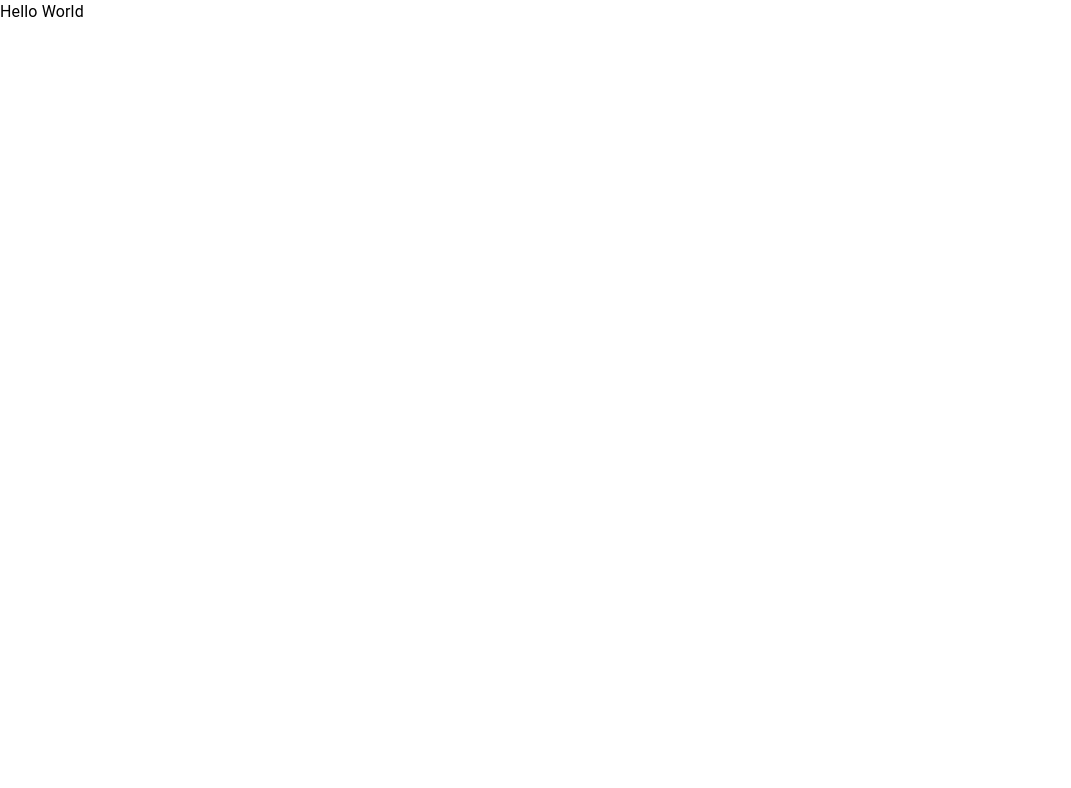
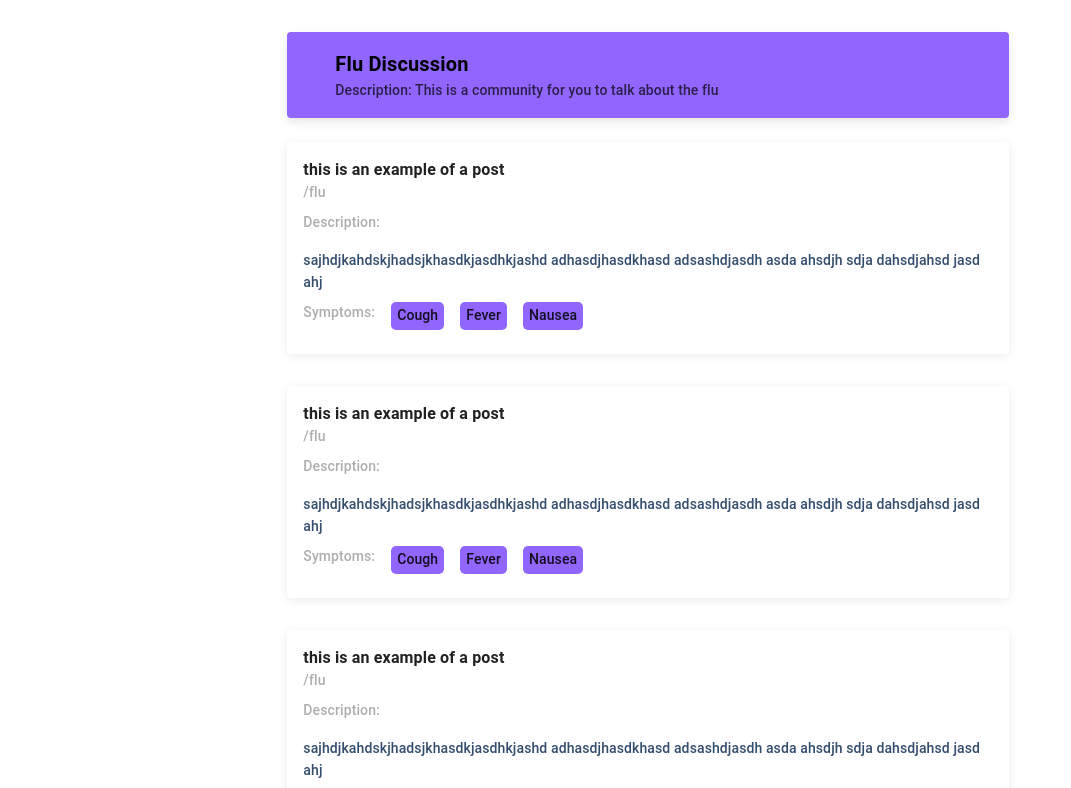
Before and after one commit to yuchenliu15/meddit, a React (Create React App) app in the folder frontend/: page / in a window 1280 px wide. Shown: the top 788 px of the page, without its empty margins (0-1071 px from the left). Built offline with nearby package versions, Linux system fonts and the light colour scheme.

Commit message:
community & community item

```diff
--- a/frontend/src/App.js
+++ b/frontend/src/App.js
@@ -1,17 +1,20 @@
 import React, {useEffect, useState} from 'react';
-import {ThemeProvider, createMuiTheme, responsiveFontSizes, Typography} from '@material-ui/core';
+import {ThemeProvider, createMuiTheme, responsiveFontSizes, makeStyles, Typography, Grid} from '@material-ui/core';
 import './App.css';
+import CommunityItem from './components/CommunityItem';
+import Community from './pages/Community';
 
-let theme = createMuiTheme({
+const useStyles = makeStyles((theme) => ({
 
-});
+}));
 
 
-theme = responsiveFontSizes(theme);
 
 const App = (props) => {
+  const classes = useStyles();
   return (
-    <Typography>Hello World</Typography>
+    <Community></Community>
+
   )
 }
 export default App;
--- a/frontend/src/components/CommunityItem.jsx
+++ b/frontend/src/components/CommunityItem.jsx
@@ -1,14 +1,57 @@
 import React from 'react';
-import {Typography, Grid, Box, makeStyles, theme} from '@material-ui/core'
+import {Box, Card, Typography, Grid, CardContent, makeStyles} from '@material-ui/core';
 
 const useStyles = makeStyles((theme) => ({
-
+    postCard: {
+        boxShadow: '0px 2px 10px rgba(0, 0, 0, 0.08)',
+        width: '100%',
+        marginBottom: '0.5em',
+    },
+    heading: {
+        color: '#334D6E',
+    },
+    cardLabel: {
+        color: '#AEAEAE',
+    },
+    content: {
+        color: '#334D6E',
+    },
+    symptoms: {
+        background: '#9066FF',
+        padding: '3px 6px 3px 6px',
+        borderRadius: '5px',
+    }
 }));
 
 const CommunityItem = (props) => {
     const classes = useStyles();
     return (
-        <Typography>This is a Community Item</Typography>
+        <Card className = {classes.postCard}>
+            <CardContent>
+                <Grid container direction = "row" justify = 'space-between'>
+                    <Grid item>
+                        <Grid container direction = 'row' spacing = {2}>
+                            <Grid item><Typography className = {classes.postTitle}><Box fontWeight = 'bold'>{props.title}</Box></Typography></Grid>
+                        </Grid>
+                    </Grid>
+                </Grid>
+                <Grid container direction = "row" spacing = {2}>
+                    <Grid item><Typography variant = 'subtitle2' className = {classes.cardLabel}>{props.community}</Typography></Grid>
+                </Grid>
+                <Grid container direction = "row" spacing = {2}>
+                    <Grid item><Typography variant = 'subtitle2' className = {classes.cardLabel}>Description: </Typography> </Grid>
+                    <Grid item><Typography variant = 'subtitle2' className = {classes.content}>{props.content}</Typography></Grid>
+                </Grid>
+                <Grid container direction = "row" spacing = {2}>
+                    <Grid item><Typography variant = 'subtitle2'className = {classes.cardLabel}>Symptoms: </Typography> </Grid>
+                    <Grid item><Typography variant = 'subtitle2' className = {classes.symptoms}>Cough</Typography></Grid>
+                    <Grid item><Typography variant = 'subtitle2' className = {classes.symptoms}>Fever</Typography></Grid>
+                    <Grid item><Typography variant = 'subtitle2' className = {classes.symptoms}>Nausea</Typography></Grid>
+                </Grid>
+
+            </CardContent>
+        </Card>
+
     )
 }
 
--- a/frontend/src/pages/Community.jsx
+++ b/frontend/src/pages/Community.jsx
@@ -2,14 +2,48 @@ import React, {useState, useEffect} from 'react';
 import CommunityItem from '../components/CommunityItem';
 import {Grid, Typography, makeStyles, Box} from '@material-ui/core';
 
-const useStyles = makeStyles((theme) => {
+const useStyles = makeStyles((theme) => ({
+    container: {
+      height: '230vh',
+      maxWidth: '100vw',
+      padding: '2rem 2rem 2rem 2rem',
+      [theme.breakpoints.down('lg')]: {
+        padding: '1rem 1rem 1rem 1rem'
+      },
+    },
+    greetingsContainer: {
+      boxShadow: '0px 4px 10px rgba(0, 0, 0, 0.1)',
+      background: '#9066FF',
+      padding: '1rem 3rem',
+      borderRadius: '4px',
+    }
 
-})
+  }));
 
 const Community = (props) => {
     const classes = useStyles();
     return (
-        <Typography>This is a community</Typography>
+        <div className = {classes.container}>
+            <Grid container direction = 'row' spacing = {2} justify = 'center' alignItems = 'stretch' alignContent = 'stretch'>
+            <Grid item xs={12} md={6} lg={7} xl={7} style={{marginLeft: '1rem', marginTop: '1rem', height: '80vmin'}}>
+                <Grid container direction = 'column' spacing = {3}>
+                    <Grid item>
+                        <div className = {classes.greetingsContainer}>
+                            <Typography variant ='h6'><Box fontWeight = 'bold'>Flu Discussion</Box></Typography>
+                            <Typography variant = 'subtitle2' style = {{opacity: '.7'}}>Description: This is a community for you to talk about the flu</Typography>
+                        </div>
+                    </Grid>
+                    <Grid item><CommunityItem title = "this is an example of a post" community = "/flu" content = "sajhdjkahdskjhadsjkhasdkjasdhkjashd adhasdjhasdkhasd adsashdjasdh asda ahsdjh sdja dahsdjahsd jasd ahj"></CommunityItem> </Grid>
+                    <Grid item><CommunityItem title = "this is an example of a post" community = "/flu" content = "sajhdjkahdskjhadsjkhasdkjasdhkjashd adhasdjhasdkhasd adsashdjasdh asda ahsdjh sdja dahsdjahsd jasd ahj"></CommunityItem> </Grid>
+                    <Grid item><CommunityItem title = "this is an example of a post" community = "/flu" content = "sajhdjkahdskjhadsjkhasdkjasdhkjashd adhasdjhasdkhasd adsashdjasdh asda ahsdjh sdja dahsdjahsd jasd ahj"></CommunityItem> </Grid>
+                    <Grid item><CommunityItem title = "this is an example of a post" community = "/flu" content = "sajhdjkahdskjhadsjkhasdkjasdhkjashd adhasdjhasdkhasd adsashdjasdh asda ahsdjh sdja dahsdjahsd jasd ahj"></CommunityItem> </Grid>
+                    <Grid item><CommunityItem title = "this is an example of a post" community = "/flu" content = "sajhdjkahdskjhadsjkhasdkjasdhkjashd adhasdjhasdkhasd adsashdjasdh asda ahsdjh sdja dahsdjahsd jasd ahj"></CommunityItem> </Grid>
+
+
+                </Grid>
+            </Grid>
+            </Grid>
+        </div>
     )
 }
 
```
